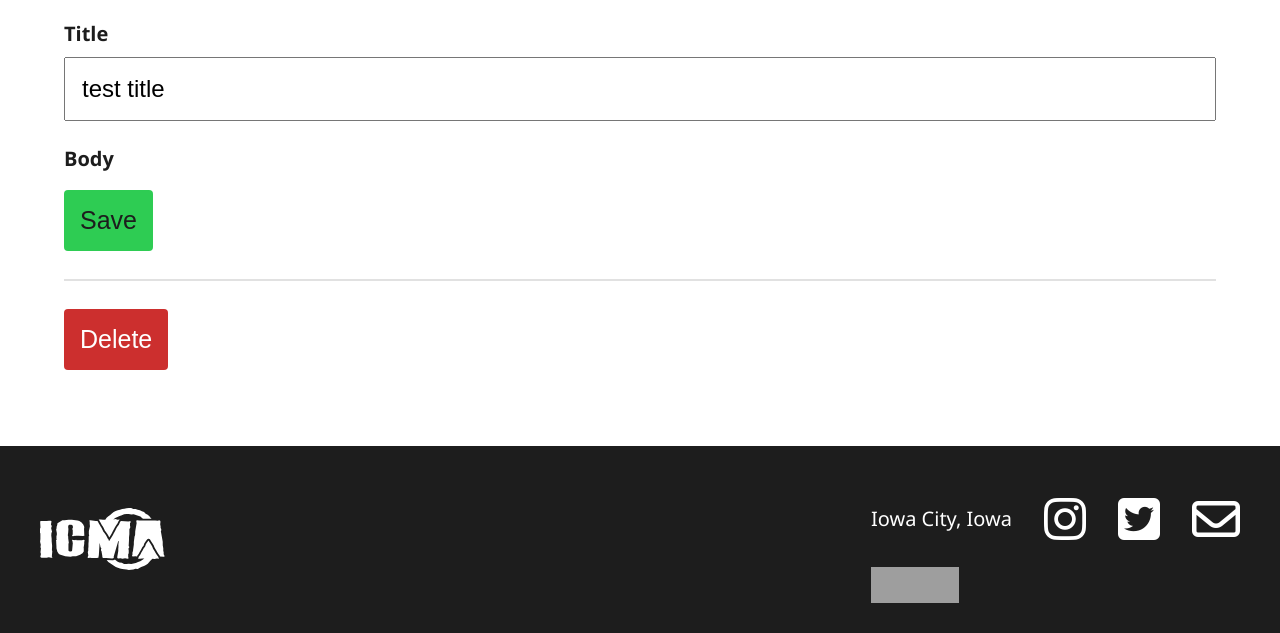
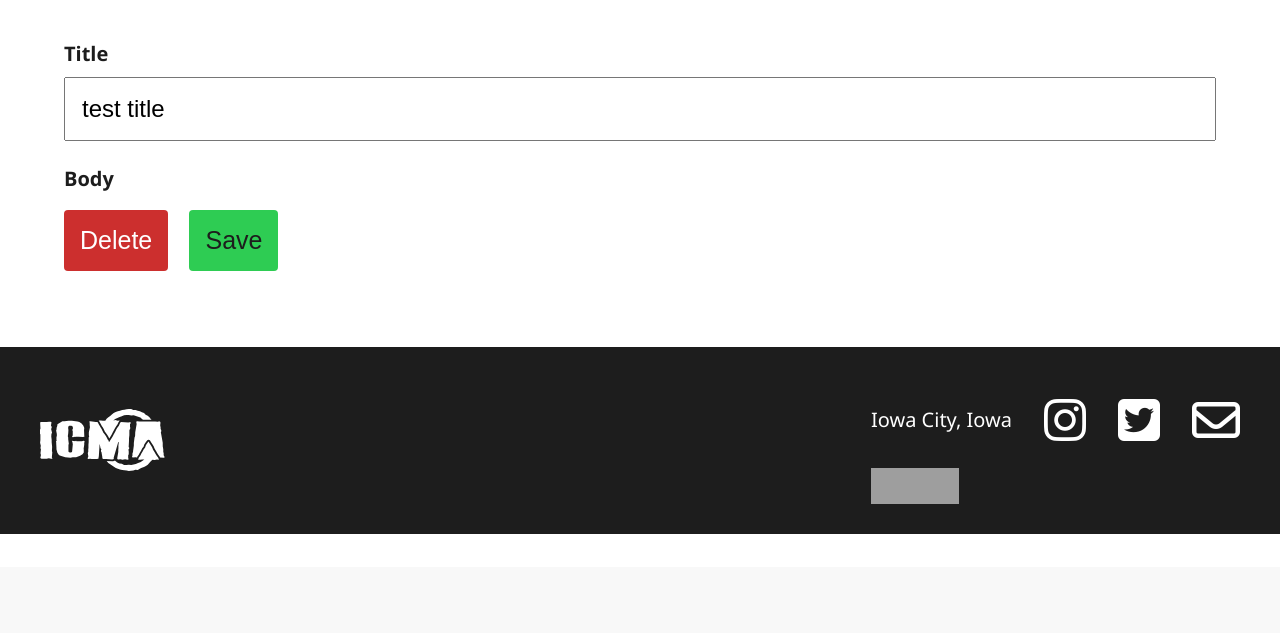
Before and after one commit to icmutualaid/icma-website, a Flask app: page /1/update in a window 1280 px wide. Shown: the part 233-866 px from the top of the page. After the commit the page ends 767 px from the top, so only its background shows below. Run offline with Flask 3, Linux system fonts and the light colour scheme; the visitor is signed in with stand-in values (Sample User, id 1); data comes from the database, SQL or seed files in the repository; some libraries are stand-ins or nearby versions; grey boxes are pictures that could not be loaded.

Commit message:
Moved Form Buttons
moved the form buttons, did a workaround for delete button on update page

```diff
--- a/blog/templates/blog/create.html
+++ b/blog/templates/blog/create.html
@@ -11,8 +11,8 @@
     <label for="body">Body</label>
     {{ ckeditor.create(name='body') }}
     <div class="two-buttons">
+        <input type="button" value="Cancel" onclick="history.back()">
         <input type="submit" value="Save">
-        <input type="button" value="Cancel" onclick="history.back()">
     </div>
 </form>
 {{ ckeditor.load() }}
--- a/blog/templates/blog/update.html
+++ b/blog/templates/blog/update.html
@@ -5,20 +5,19 @@
 {% endblock %}
 
 {% block content %}
+<form id="deleteForm" action="{{ url_for('blog.delete', id=post['id']) }}" method="post"></form>
+
 <form method="post">
     <label for="title">Title</label>
     <input name="title" id="title"
-    value="{{ request.form['title'] or post['title'] }}" required>
+        value="{{ request.form['title'] or post['title'] }}" required>
     <label for="body">Body</label>
     {{ ckeditor.create(name='body', value=post.body) }}
     <div class="two-buttons">
+        <input class="danger" type="submit" value="Delete" form="deleteForm"onclick="return confirm('Are you sure?');">
         <input type="submit" value="Save">
     </div>
 </form>
 {{ ckeditor.load() }}
 {{ ckeditor.config(name='body') }}
-<hr>
-<form action="{{ url_for('blog.delete', id=post['id']) }}" method="post">
-    <input class="danger" type="submit" value="Delete" onclick="return confirm('Are you sure?');">
-</form>
 {% endblock %}
```
